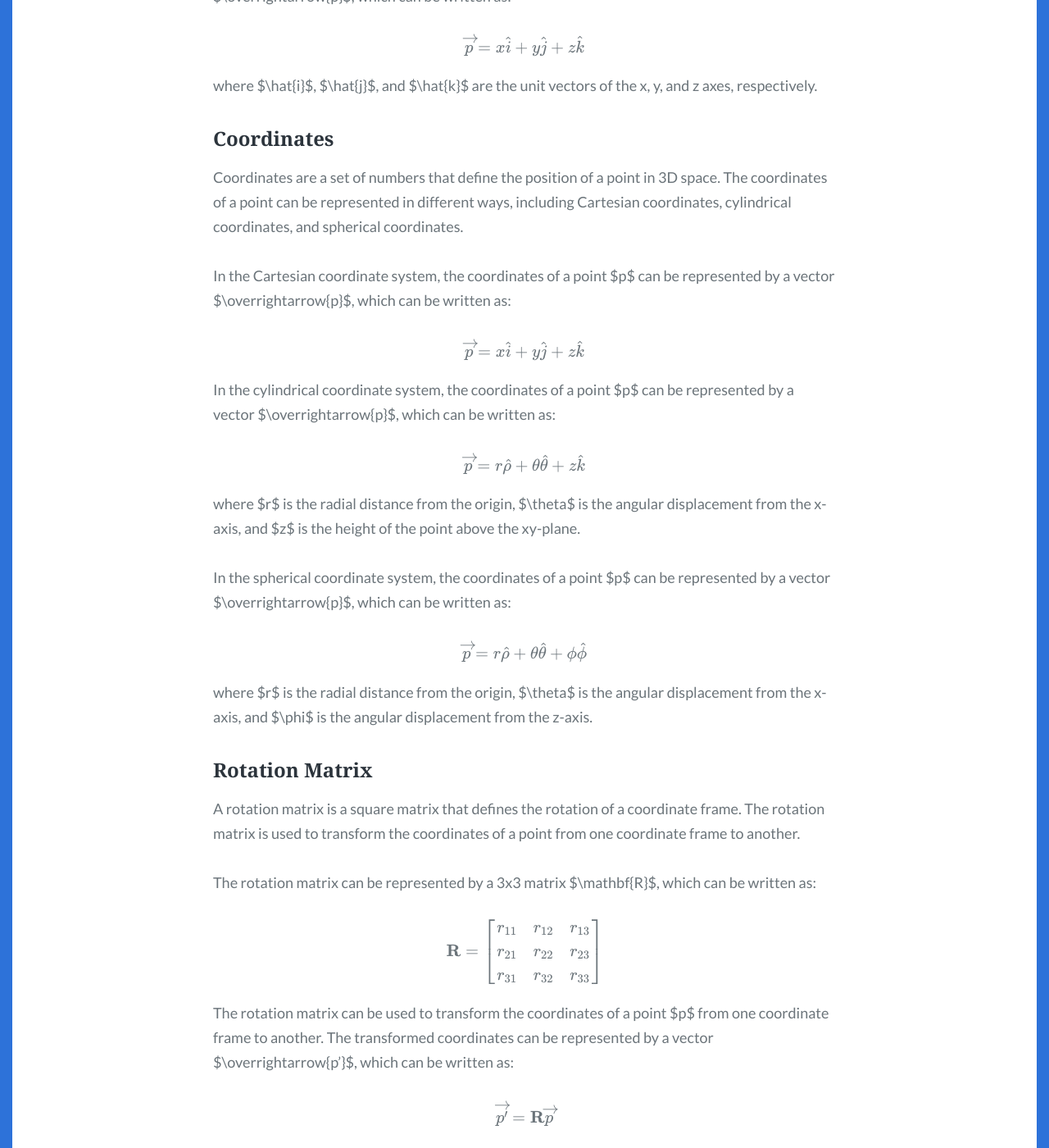
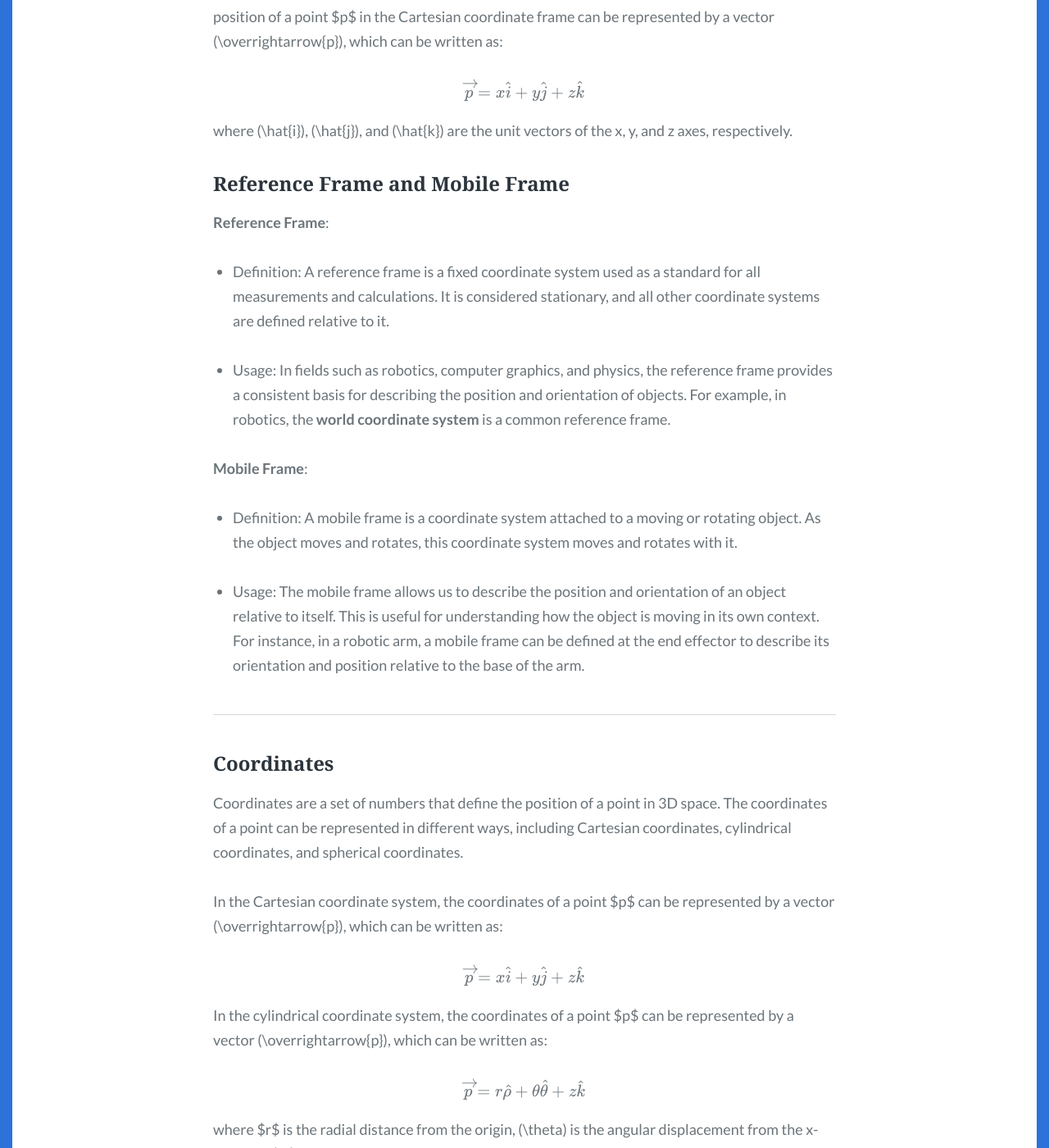
Before and after one commit to HuRuilizhen/HuRuilizhen.github.io, a Jekyll site: the page built from _posts/2024-09-25-Mathematical-Concepts-and-Spatial-Transformation.md, in a window 1280 px wide and 1400 px high, scrolled down 1619 px. Shown: the whole window at 82% size. Built offline with Jekyll 4.4.1, drawn with Linux system fonts in a browser that asks for light colours; some web fonts are replaced; formulas are drawn with MathJax 3; comment, search, counter and statistics services are not loaded; some of the changed text lies outside the part shown.

Commit message:
[modify]: Mathematical Concepts and Spatial Transformation

```diff
--- a/_posts/2024-09-25-Mathematical-Concepts-and-Spatial-Transformation.md
+++ b/_posts/2024-09-25-Mathematical-Concepts-and-Spatial-Transformation.md
@@ -13,11 +13,13 @@
 
 <!--more-->
 
+---
+
 ### Coordinate Frame
 
 A coordinate frame is a set of three mutually perpendicular lines that intersect at a single point. The coordinate frame is used to define the position and orientation of a robot in 3D space.
 
-The coordinate frame can be represented by a set of three orthonormal vectors $\hat{x}$, $\hat{y}$, and $\hat{z}$, which are mutually perpendicular and of unit length. The position of a point $p$ in the coordinate frame can be represented by a vector $\overrightarrow{p}$, which can be written as:
+The coordinate frame can be represented by a set of three orthonormal vectors \(\hat{x}\), \(\hat{y}\), and \(\hat{z}\), which are mutually perpendicular and of unit length. The position of a point $p$ in the coordinate frame can be represented by a vector \(\overrightarrow{p}\), which can be written as:
 
 $$\overrightarrow{p}=x\hat{x}+y\hat{y}+z\hat{z}$$
 
@@ -27,62 +29,166 @@
 
 A Cartesian coordinate frame is a coordinate frame that uses three mutually perpendicular lines to define the position and orientation of a robot in 3D space. The three lines are labeled as x, y, and z.
 
-The Cartesian coordinate frame is the most commonly used coordinate frame in robotics. The position of a point $p$ in the Cartesian coordinate frame can be represented by a vector $\overrightarrow{p}$, which can be written as:
+The Cartesian coordinate frame is the most commonly used coordinate frame in robotics. The position of a point $p$ in the Cartesian coordinate frame can be represented by a vector \(\overrightarrow{p}\), which can be written as:
 
 $$\overrightarrow{p}=x\hat{i}+y\hat{j}+z\hat{k}$$
 
-where $\hat{i}$, $\hat{j}$, and $\hat{k}$ are the unit vectors of the x, y, and z axes, respectively.
+where \(\hat{i}\), \(\hat{j}\), and \(\hat{k}\) are the unit vectors of the x, y, and z axes, respectively.
+
+### Reference Frame and Mobile Frame
+
+**Reference Frame**:
+
+- Definition: A reference frame is a fixed coordinate system used as a standard for all measurements and calculations. It is considered stationary, and all other coordinate systems are defined relative to it.
+
+- Usage: In fields such as robotics, computer graphics, and physics, the reference frame provides a consistent basis for describing the position and orientation of objects. For example, in robotics, the **world coordinate system** is a common reference frame.
+
+**Mobile Frame**:
+
+- Definition: A mobile frame is a coordinate system attached to a moving or rotating object. As the object moves and rotates, this coordinate system moves and rotates with it.
+
+- Usage: The mobile frame allows us to describe the position and orientation of an object relative to itself. This is useful for understanding how the object is moving in its own context. For instance, in a robotic arm, a mobile frame can be defined at the end effector to describe its orientation and position relative to the base of the arm.
+
+
+---
 
 ### Coordinates
 
 Coordinates are a set of numbers that define the position of a point in 3D space. The coordinates of a point can be represented in different ways, including Cartesian coordinates, cylindrical coordinates, and spherical coordinates.
 
-In the Cartesian coordinate system, the coordinates of a point $p$ can be represented by a vector $\overrightarrow{p}$, which can be written as:
+In the Cartesian coordinate system, the coordinates of a point $p$ can be represented by a vector \(\overrightarrow{p}\), which can be written as:
 
 $$\overrightarrow{p}=x\hat{i}+y\hat{j}+z\hat{k}$$
 
-In the cylindrical coordinate system, the coordinates of a point $p$ can be represented by a vector $\overrightarrow{p}$, which can be written as:
+In the cylindrical coordinate system, the coordinates of a point $p$ can be represented by a vector \(\overrightarrow{p}\), which can be written as:
 
 $$\overrightarrow{p}=r\hat{\rho}+\theta\hat{\theta}+z\hat{k}$$
 
-where $r$ is the radial distance from the origin, $\theta$ is the angular displacement from the x-axis, and $z$ is the height of the point above the xy-plane.
+where $r$ is the radial distance from the origin, \(\theta\) is the angular displacement from the x-axis, and $z$ is the height of the point above the xy-plane.
 
-In the spherical coordinate system, the coordinates of a point $p$ can be represented by a vector $\overrightarrow{p}$, which can be written as:
+In the spherical coordinate system, the coordinates of a point $p$ can be represented by a vector \(\overrightarrow{p}\), which can be written as:
 
 $$\overrightarrow{p}=r\hat{\rho}+\theta\hat{\theta}+\phi\hat{\phi}$$
 
-where $r$ is the radial distance from the origin, $\theta$ is the angular displacement from the x-axis, and $\phi$ is the angular displacement from the z-axis.
+where \(r\) is the radial distance from the origin, \(\theta\) is the angular displacement from the x-axis, and \(\phi\) is the angular displacement from the z-axis.
+
+---
 
 ### Rotation Matrix
 
 A rotation matrix is a square matrix that defines the rotation of a coordinate frame. The rotation matrix is used to transform the coordinates of a point from one coordinate frame to another.
 
-The rotation matrix can be represented by a 3x3 matrix $\mathbf{R}$, which can be written as:
+The rotation matrix can be represented by a 3x3 matrix \(\mathbf{R}\), which can be written as:
 
-$$\mathbf{R}=\begin{bmatrix} r_{11} & r_{12} & r_{13} \\ r_{21} & r_{22} & r_{23} \\ r_{31} & r_{32} & r_{33} \end{bmatrix}$$
+$$
+    \mathbf{R}=
+    \begin{bmatrix}
+    r_{1,1} & r_{1,2} & r_{1,3} \\
+    r_{2,1} & r_{2,2} & r_{2,3} \\
+    r_{3,1} & r_{3,2} & r_{3,3}
+    \end{bmatrix}
+$$
 
-The rotation matrix can be used to transform the coordinates of a point $p$ from one coordinate frame to another. The transformed coordinates can be represented by a vector $\overrightarrow{p'}$, which can be written as:
+The rotation matrix can be used to transform the coordinates of a point $p$ from one coordinate frame to another. The transformed coordinates can be represented by a vector \(\overrightarrow{p'}\), which can be written as:
 
 $$\overrightarrow{p'}=\mathbf{R}\overrightarrow{p}$$
+
+Properties of the rotation matrix:
+
+- **Orthogonality**: A rotation matrix is an orthogonal matrix, meaning its row and column vectors are unit vectors and are mutually orthogonal:
+
+$$
+    \mathbf{R}^T\mathbf{R}=\mathbf{I}
+$$
+
+$$
+    \mathbf{R}^{-1}\mathbf{R}=\mathbf{I}
+$$
+
+$$
+    \mathbf{R}^{T}=\mathbf{R}^{-1}
+$$
+
+- **Determinant of 1**: This ensures that the rotation does not change the volume of the object being rotated:
+
+$$
+    \det(\mathbf{R})=1
+$$
+
+- **Composition of Rotations**: The product of two rotation matrices is also a rotation matrix. Set \(\mathbf{R}^1\) and \(\mathbf{R}^2\) as rotation matrices, then the product of \(\mathbf{R}^1\) and \(\mathbf{R}^2\) is a rotation matrix \(\mathbf{R}\):
+
+$$
+    \mathbf{R}=\mathbf{R}^1\mathbf{R}^2
+$$
+
+- **Rotation About an Axis**: In three-dimensional space, any rotation can be viewed as a rotation about some axis. For any given rotation matrix, it is possible to determine the corresponding axis and angle of rotation.
+
+#### Examples
+
+Pure rotation about x-axis:
+
+$$
+    \mathbf{R}_x(\theta)=\begin{bmatrix} 1 & 0 & 0 \\ 0 & \cos(\theta) & -\sin(\theta) \\ 0 & \sin(\theta) & \cos(\theta) \end{bmatrix}
+$$
+
+Pure rotation about y-axis:
+
+$$
+    \mathbf{R}_y(\theta)=\begin{bmatrix} \cos(\theta) & 0 & \sin(\theta) \\ 0 & 1 & 0 \\ -\sin(\theta) & 0 & \cos(\theta) \end{bmatrix}
+$$
+
+Pure rotation about z-axis:
+
+$$
+    \mathbf{R}_z(\theta)=\begin{bmatrix} \cos(\theta) & -\sin(\theta) & 0 \\ \sin(\theta) & \cos(\theta) & 0 \\ 0 & 0 & 1 \end{bmatrix}
+$$
+
+Pure rotation about x-axis of a mobile frame followed a pure rotation about z-axis of the reference frame:
+
+$$
+    \mathbf{B} = \mathbf{R}_z (\alpha) \mathbf{R}_x (\beta)
+$$
+
+---
 
 ### Coordinate Transformation
 
 Coordinate transformation is the process of transforming the coordinates of a point from one coordinate frame to another. There are different ways to perform coordinate transformation, including rotation matrices, homogeneous matrices, and quaternions.
 
-The coordinate transformation can be represented by a 4x4 matrix $\mathbf{T}$, which can be written as:
+The coordinate transformation can be represented by a 4x4 matrix \(\mathbf{T}\), which can be written as:
 
-$$\mathbf{T}=\begin{bmatrix} \mathbf{R} & \overrightarrow{t} \\ \overrightarrow{0} & 1 \end{bmatrix}$$
+$$
+\mathbf{T}=\begin{bmatrix} \mathbf{R} & \overrightarrow{t} \\ \overrightarrow{0} & 1 \end{bmatrix}
+$$
 
-where $\mathbf{R}$ is the rotation matrix, and $\overrightarrow{t}$ is the translation vector. The transformed coordinates can be represented by a vector $\overrightarrow{p'}$, which can be written as:
+where \(\mathbf{R}\) is the rotation matrix, and \(\overrightarrow{t}\) is the translation vector.
 
-$$\overrightarrow{p'}=\mathbf{T}\overrightarrow{p}$$
+The inverse of the coordinate transformation can be obtained by using the inverse of the homogeneous matrix \(\mathbf{T}\):
 
-The coordinate transformation can also be represented by a quaternion $\mathbf{q}$, which can be written as:
+$$
+\mathbf{T}^{-1}=\begin{bmatrix} \mathbf{R}^{T} & -\mathbf{R}^{T}\overrightarrow{t} \\ \overrightarrow{0} & 1 \end{bmatrix}
+$$
 
-$$\mathbf{q}=w+x\hat{i}+y\hat{j}+z\hat{k}$$
+The transformed coordinates can be represented by a vector \(\overrightarrow{p'}\), which can be written as:
 
-where $w$, $x$, $y$, and $z$ are the components of the quaternion. The transformed coordinates can be represented by a vector $\overrightarrow{p'}$, which can be written as:
+$$
+\overrightarrow{p'}=\mathbf{T}\overrightarrow{p}
+$$
 
-$$\overrightarrow{p'}=\mathbf{q}\otimes\overrightarrow{p}\otimes\mathbf{q}^{-1}$$
+The coordinate transformation can also be represented by a quaternion \(\mathbf{q}\), which can be written as:
 
-where $\otimes$ is the quaternion multiplication operator.
+$$
+\mathbf{q}=w+x\hat{i}+y\hat{j}+z\hat{k}
+$$
+
+where \(w\), \(x\), \(y\), and \(z\) are the components of the quaternion.
+
+The transformed coordinates can be represented by a vector \(\overrightarrow{p'}\), which can be written as:
+
+$$
+\overrightarrow{p'}=\mathbf{q}\otimes\overrightarrow{p}\otimes\mathbf{q}^{-1}
+$$
+
+where \(\otimes\) is the quaternion multiplication operator.
+
+---
```
